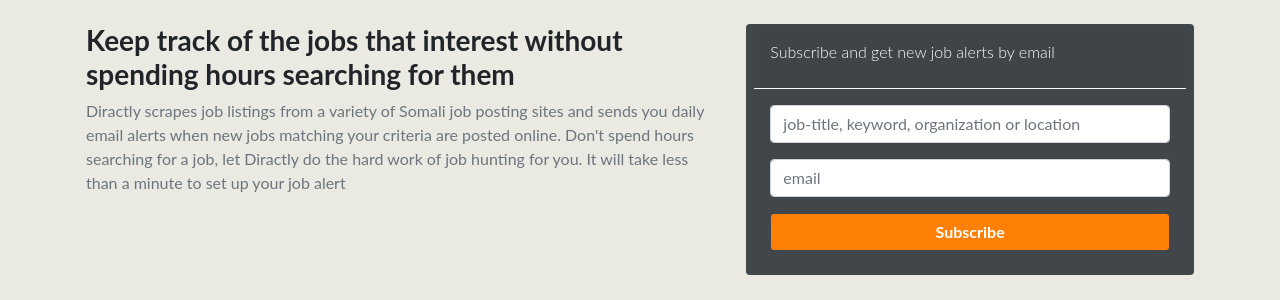
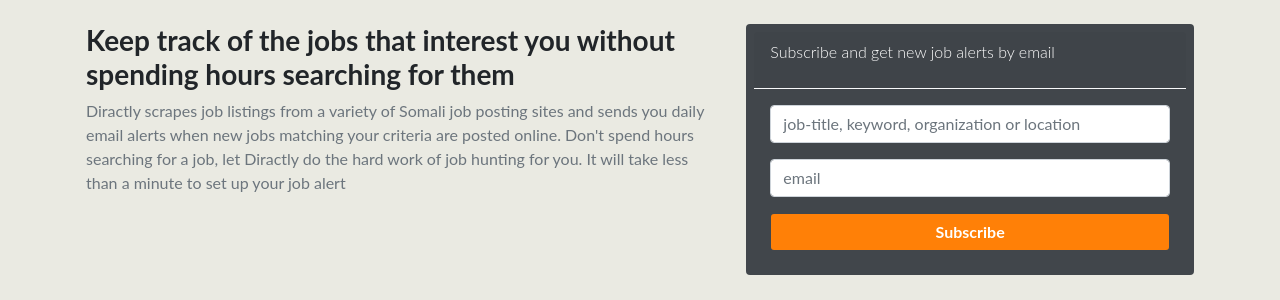
Before and after one commit to khldH/jobalertusingtextsimilarity, a FastAPI app: page / in a window 1280 px wide. Shown: the part 80-380 px from the top of the page. Run offline with FastAPI, Linux system fonts and the light colour scheme; parts of the project's set-up code (start-up, migrations or seed data) failed here and were passed over; some libraries are stand-ins or nearby versions.

Commit message:
refactor

```diff
--- a/templates/home/index.html
+++ b/templates/home/index.html
@@ -19,7 +19,7 @@
     <div class="container">
         <div class="row pt-4 pl-1 pr-1">
             <div class="col-lg mb-2">
-                <h3 class="font-weight-bold ">Keep track of the jobs that interest without spending hours
+                <h3 class="font-weight-bold ">Keep track of the jobs that interest you without spending hours
                     searching for them</h3>
                 <span class="text-muted text-center">Diractly scrapes job listings from a variety of Somali
                 job posting sites and sends you daily
```
